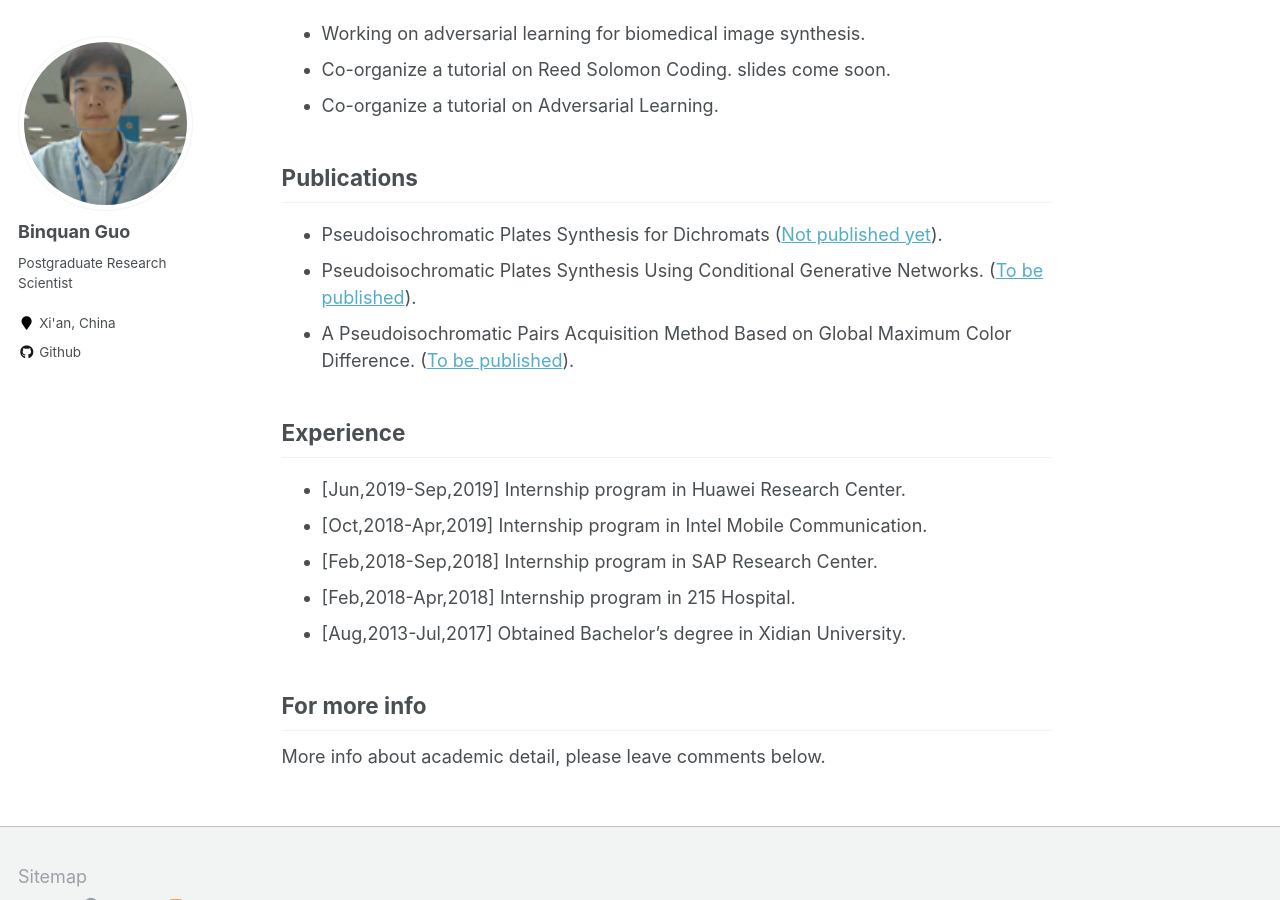
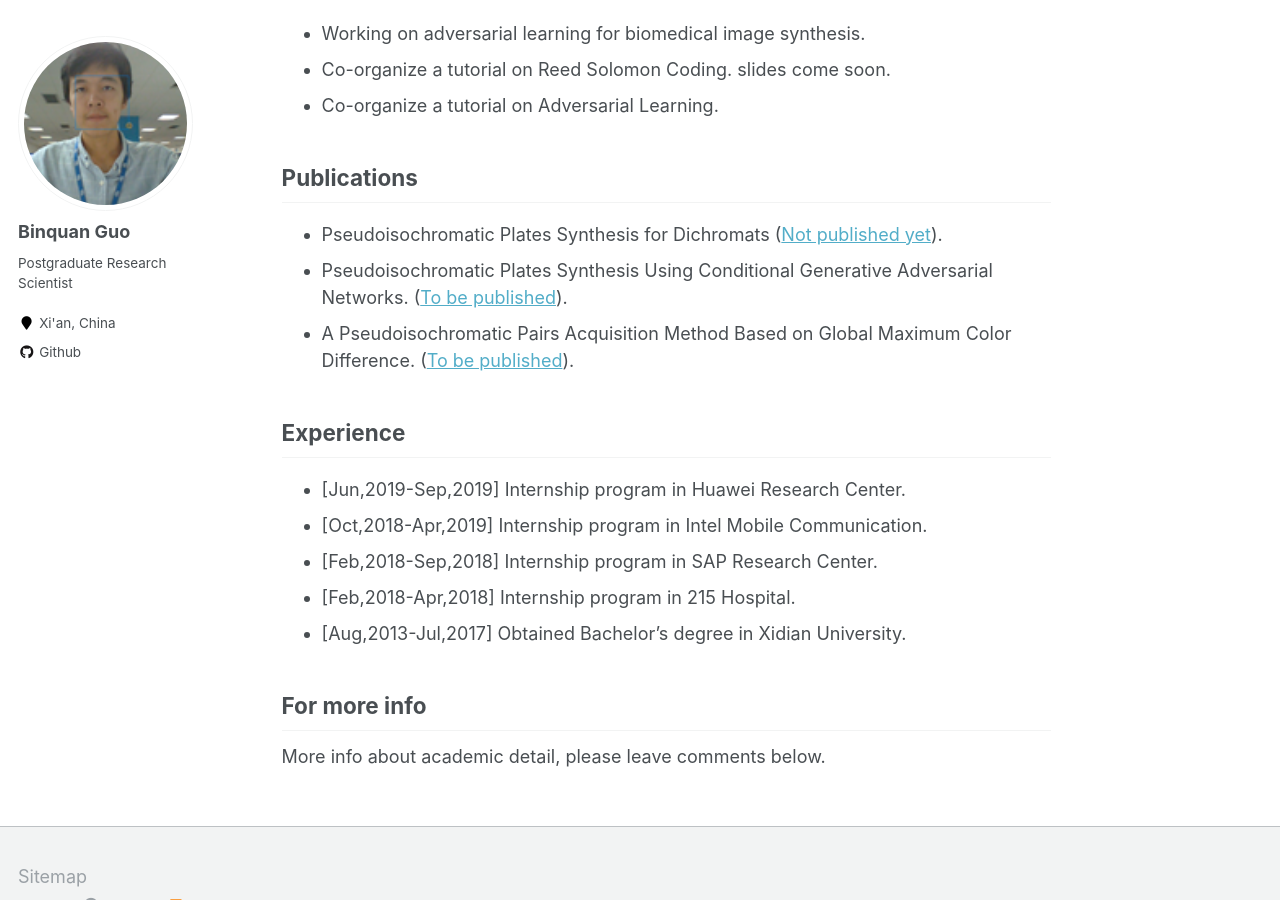
Before and after one commit to wilixx/wilixx.github.io, a Jekyll site: the page built from _pages/about.md, in a window 1280 px wide and 900 px high, scrolled down 723 px. Built offline with Jekyll 4.4.1, drawn with Linux system fonts in a browser that asks for light colours.

Commit message:
add a word.

```diff
--- a/_pages/about.md
+++ b/_pages/about.md
@@ -32,7 +32,7 @@ Activities
 Publications
 ------
 * Pseudoisochromatic Plates Synthesis for Dichromats ([Not published yet](https://github.com/wilixx/bichromatic-plates-for-cvd)).
-* Pseudoisochromatic Plates Synthesis Using Conditional Generative Networks. ([To be published](https://github.com/wilixx/bichromatic-plates-for-cvd)).
+* Pseudoisochromatic Plates Synthesis Using Conditional Generative Adversarial Networks. ([To be published](https://github.com/wilixx/bichromatic-plates-for-cvd)).
 * A Pseudoisochromatic Pairs Acquisition Method Based on Global Maximum Color Difference. ([To be published](https://github.com/wilixx/bichromatic-plates-for-cvd)).
 
 
```
